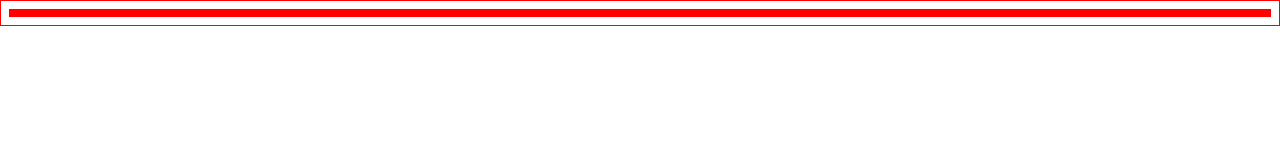
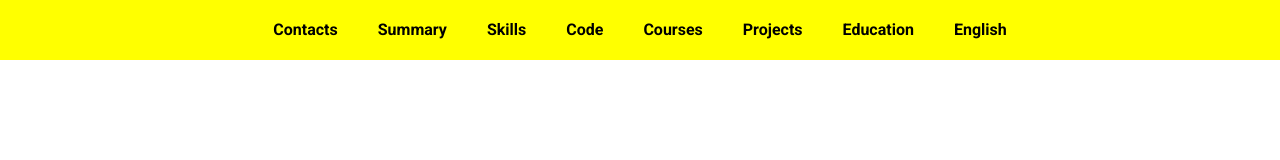
Before and after one commit to eXeczdeveth/rsschool-cv, a plain HTML site: page index.html in a window 1280 px wide. Drawn offline with Linux system fonts and the light colour scheme.

Commit message:
feat: add navigation menu

```diff
--- a/CSS/style.css
+++ b/CSS/style.css
@@ -1,11 +1,69 @@
 * {
-  box-sizing: border-box;
-  border: 1px solid red;
-}
+    box-sizing: border-box;
+    margin: 0;
+    padding: 0;
+  }
 
-body {
-  font-family: 'Roboto' sans-serif;
-  display: flex;
-  flex-direction: column;
-  justify-content: space-between;
-}
+  body {
+    font-family: 'Roboto', sans-serif;
+  }
+
+  .header-container {
+    max-width: 100%;
+    display: flex;
+    justify-content: center;
+    align-items: flex-start;
+    background-color: yellow;
+  }
+
+  .nav-list {
+    display: flex;
+    justify-content: center;
+    list-style: none;
+  }
+
+  .nav-link {
+    position: relative;
+    text-decoration: none;
+    color: black;
+
+  }
+
+  .nav-link:hover {
+    color: blue;
+  }
+
+  .nav-item {
+    padding: 0 20px;
+    font-weight: 700;
+    color: black;
+    line-height: 60px;
+    font-size: 16px;
+    width: 100%;
+    text-decoration: none;
+    transition: 0.9s ease;
+  }
+
+  .nav-link::after {
+    content: "";
+    position: absolute;
+    left: 0;
+    bottom: -3px;
+    width: 100%;
+    height: 1px;
+    background-color: blue;
+    transform: scaleX(0);
+    transform-origin: left;
+    transition: transform 0.5s ease;
+  }
+
+  .nav-item:hover .nav-link::after {
+    transform: scaleX(1);
+  }
+
+  .nav-item:hover {
+    color: blue;
+    transform: translateY(-2px);
+    transition: box-shadow 0.9s ease, transform 0.9s ease;
+    transform: scale(1.3);
+  }
--- a/index.html
+++ b/index.html
@@ -15,7 +15,20 @@
 
 <body>
   <header class="header">
-
+    <div class="container header-container">
+      <nav class="nav">
+        <ul class="nav-list">
+          <li class="nav-item"><a href="#contacts" class="nav-link">Contacts</a></li>
+          <li class="nav-item"><a href="#summary" class="nav-link">Summary</a></li>
+          <li class="nav-item"><a href="#skills" class="nav-link">Skills</a></li>
+          <li class="nav-item"><a href="#code" class="nav-link">Code</a></li>
+          <li class="nav-item"><a href="#courses" class="nav-link">Courses</a></li>
+          <li class="nav-item"><a href="#projects" class="nav-link">Projects</a></li>
+          <li class="nav-item"><a href="#education" class="nav-link">Education</a></li>
+          <li class="nav-item"><a href="#english" class="nav-link">English</a></li>
+        </ul>
+      </nav>
+    </div>
   </header>
   <main class="main-content">
 
```
